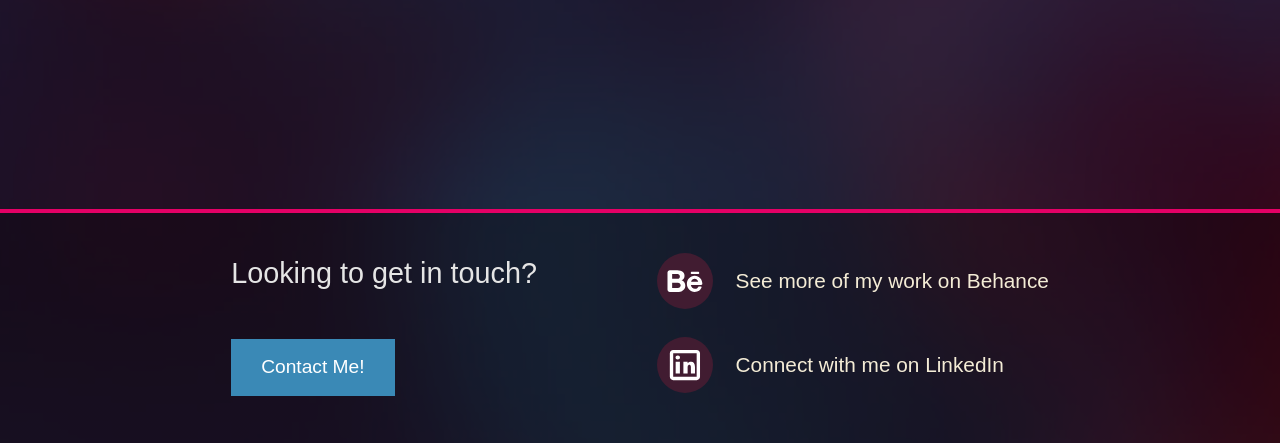
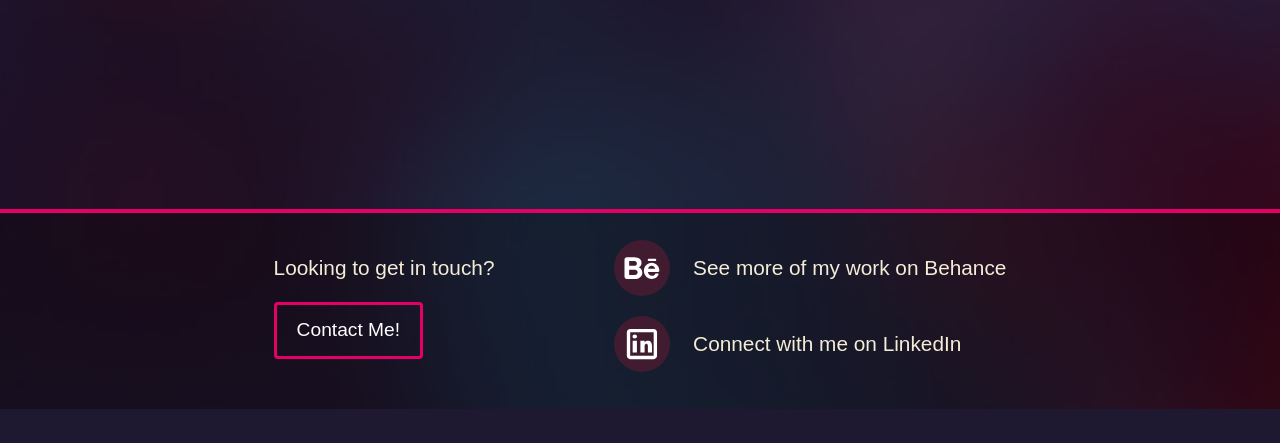
Before and after one commit to matthewincardona/portfolio, a PHP site: page /about-me.html in a window 1280 px wide. Shown: the part 591-1034 px from the top of the page. After the commit the page ends 1000 px from the top, so only its background shows below. Run offline with PHP 8.4, Linux system fonts and the light colour scheme.

Commit message:
Changed spacing on footer

```diff
--- a/about-me.html
+++ b/about-me.html
@@ -76,7 +76,7 @@
     </main>
     <footer>
       <div class="footer-col">
-        <h5>Looking to get in touch?</h5><a href="./contact.html"><button class="footer-btn">Contact Me!</button></a>
+        <p>Looking to get in touch?</p><a href="./contact.html"><button class="footer-btn">Contact Me!</button></a>
       </div>
       <div class="footer-col">
         <a href="https://www.behance.net/matthewincardo/" target="_blank" rel="noopener noreferrer">
--- a/contact.html
+++ b/contact.html
@@ -85,7 +85,7 @@
     </main>
     <footer>
       <div class="footer-col">
-        <h5>Looking to get in touch?</h5><a href="./contact.html"><button class="footer-btn">Contact Me!</button></a>
+        <p>Looking to get in touch?</p><a href="./contact.html"><button class="footer-btn">Contact Me!</button></a>
       </div>
       <div class="footer-col">
         <a href="https://www.behance.net/matthewincardo/" target="_blank" rel="noopener noreferrer">
--- a/index.html
+++ b/index.html
@@ -191,7 +191,7 @@
     </main>
     <footer>
       <div class="footer-col">
-        <h5>Looking to get in touch?</h5><a href="./contact.html"><button class="footer-btn">Contact Me!</button></a>
+        <p>Looking to get in touch?</p><a href="./contact.html"><button class="footer-btn">Contact Me!</button></a>
       </div>
       <div class="footer-col">
         <a href="https://www.behance.net/matthewincardo/" target="_blank" rel="noopener noreferrer">
--- a/rochester-greenovation.html
+++ b/rochester-greenovation.html
@@ -228,7 +228,7 @@
     </main>
     <footer>
       <div class="footer-col">
-        <h5>Looking to get in touch?</h5><a href="./contact.html"><button class="footer-btn">Contact Me!</button></a>
+        <p>Looking to get in touch?</p><a href="./contact.html"><button class="footer-btn">Contact Me!</button></a>
       </div>
       <div class="footer-col">
         <a href="https://www.behance.net/matthewincardo/" target="_blank" rel="noopener noreferrer">
--- a/second-desk.html
+++ b/second-desk.html
@@ -324,7 +324,7 @@
     </main>
     <footer>
       <div class="footer-col">
-        <h5>Looking to get in touch?</h5><a href="./contact.html"><button class="footer-btn">Contact Me!</button></a>
+        <p>Looking to get in touch?</p><a href="./contact.html"><button class="footer-btn">Contact Me!</button></a>
       </div>
       <div class="footer-col">
         <a href="https://www.behance.net/matthewincardo/" target="_blank" rel="noopener noreferrer">
--- a/styles.css
+++ b/styles.css
@@ -335,20 +335,28 @@ footer {
   margin: 30px 60px;
   display: grid;
   grid-template-rows: auto;
-  row-gap: 0.5em;
+  row-gap: .5;
+  margin-top: auto;
+  margin-bottom: auto;
+}
+
+.footer-col button {
+  margin-top: 20px;
+  margin-bottom: 20px;
 }
 
 .footer-btn {
-  border-radius: 0;
-  background-color: var(--cta-color);
+  border: var(--accent-color) 3px solid;
+  background-color: #00000000;
   color: white;
-  transition: background-color ease-in 0.15s;
-  padding: 15px 30px;
+  padding: 12px 20px;
+  border-radius: 4px;
+  cursor: pointer;
+  transition: opacity 0.15s ease-in;
 }
 
 .footer-btn:hover {
-  background-color: #2e6e94;
-  cursor: pointer;
+  opacity: 0.8;
 }
 
 .footer__icon-row {
--- a/web-design.html
+++ b/web-design.html
@@ -257,7 +257,7 @@
     </main>
     <footer>
       <div class="footer-col">
-        <h5>Looking to get in touch?</h5><a href="./contact.html"><button class="footer-btn">Contact Me!</button></a>
+        <p>Looking to get in touch?</p><a href="./contact.html"><button class="footer-btn">Contact Me!</button></a>
       </div>
       <div class="footer-col">
         <a href="https://www.behance.net/matthewincardo/" target="_blank" rel="noopener noreferrer">
```
